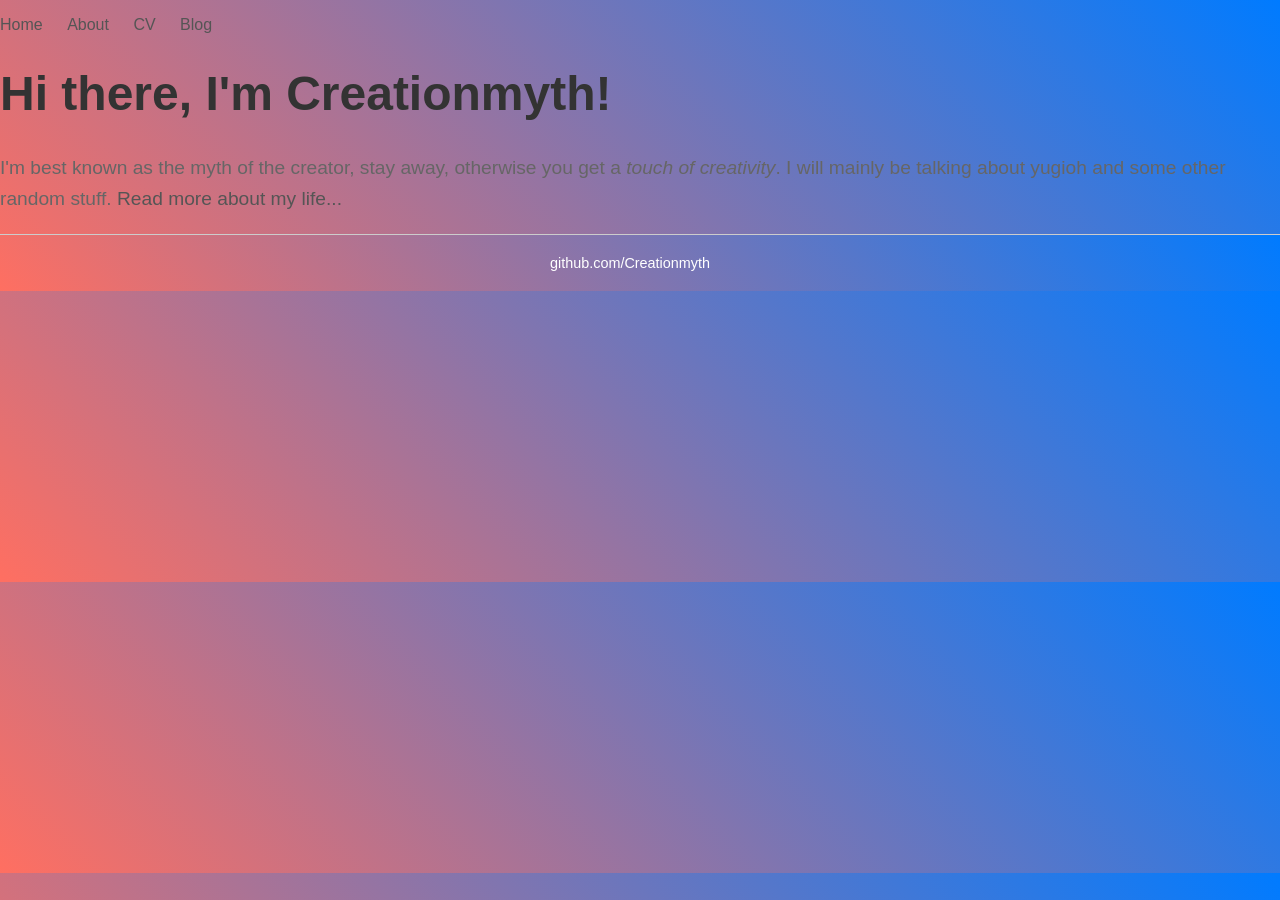
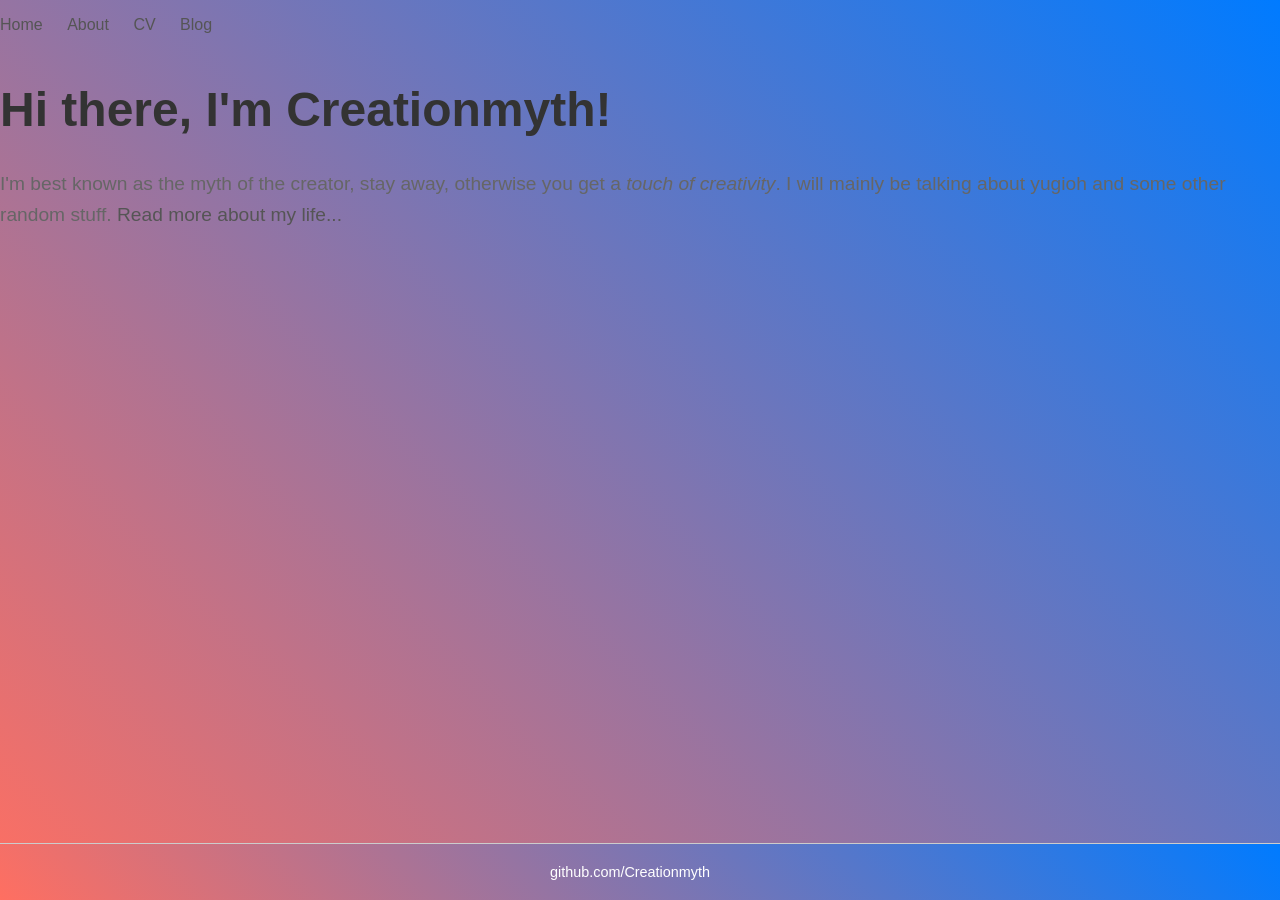
Before and after one commit to Creationmyth/Creationmyth.github.io, a Jekyll site: the page index.html, which Jekyll copies as it is, in a window 1280 px wide. Built offline with Jekyll 4.4.1, drawn with Linux system fonts in a browser that asks for light colours.

Commit message:
Updating CSS of the file

```diff
--- a/css/main.css
+++ b/css/main.css
@@ -4,6 +4,9 @@ body {
     padding: 0;
     font-family: 'Arial', sans-serif;
     background: linear-gradient(45deg, #ff6f61, #007bff); /* Vibrant gradient background */
+    min-height: 100vh; /* Ensure body takes up at least the height of the viewport */
+    display: flex;
+    flex-direction: column; /* Arrange content in a column layout */
 }
 
 /* Navigation */
@@ -47,6 +50,7 @@ footer {
     padding: 20px 0;
     text-align: center;
     background: linear-gradient(45deg, #ff6f61, #007bff); /* Same gradient background as body */
+    margin-top: auto; /* Push footer to the bottom of the page */
 }
 
 footer ul {
```
